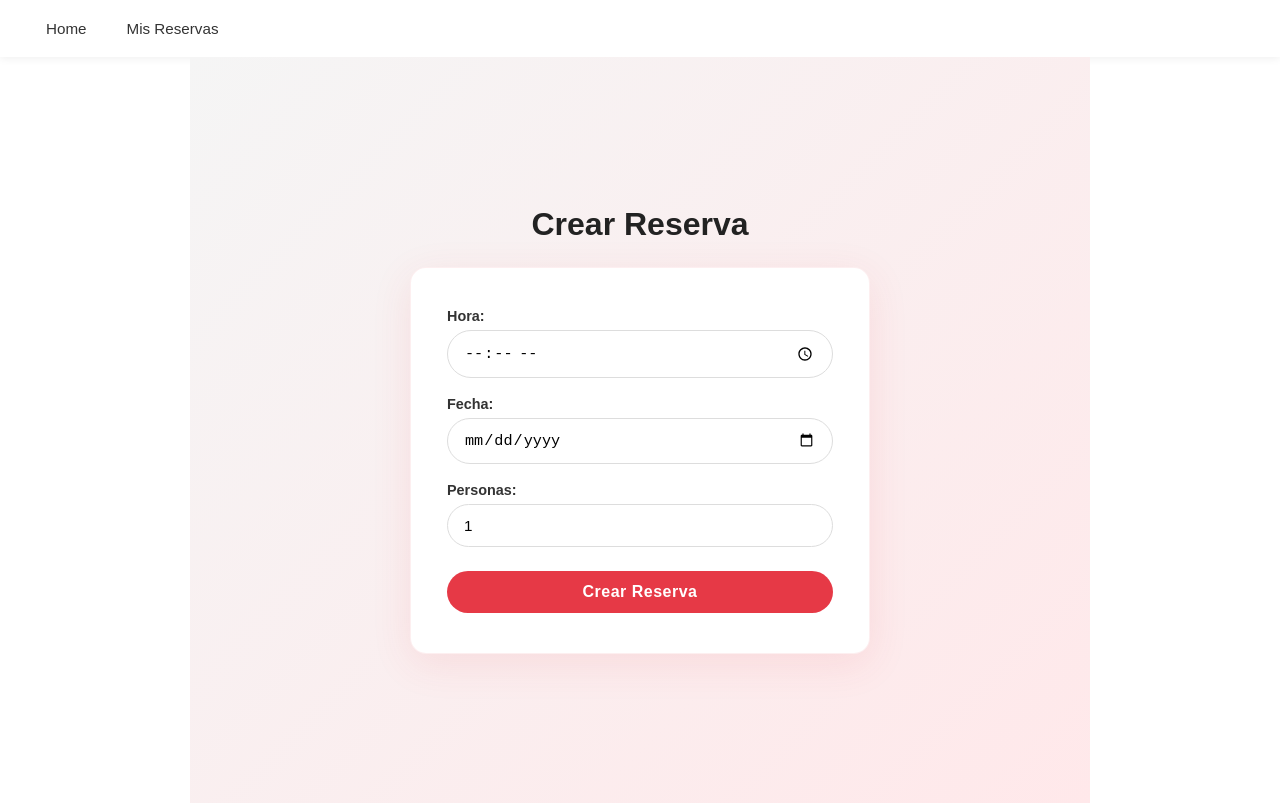
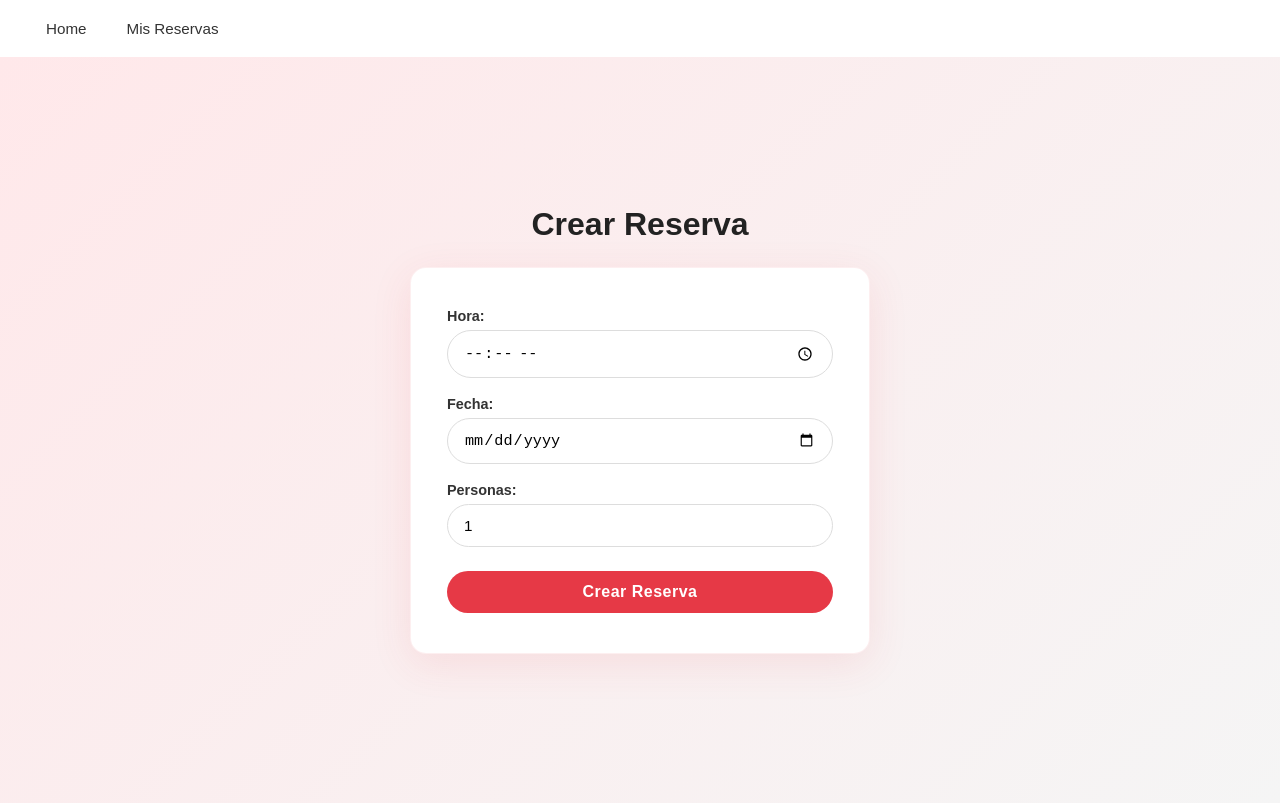
Before and after one commit to Kari-cpu-ui/crm-restaurant-frontend, an Angular app: page /reservas/nueva in a window 1280 px wide. Built offline with nearby package versions, Linux system fonts and the light colour scheme; no server answers.

Commit message:
Arreglando CSS

```diff
--- a/src/app/pages/reservas/reserva-create/reserva-create.css
+++ b/src/app/pages/reservas/reserva-create/reserva-create.css
@@ -1,10 +1,15 @@
+.reserva-create-bg {
+    width: 100%;
+    min-height: calc(100vh - 54px);
+    background: linear-gradient(135deg, #ffe8ea 0%, #f5f5f5 100%);
+}
+
 .reserva-create-page {
     display: flex;
     flex-direction: column;
     align-items: center;
     justify-content: center;
     min-height: calc(100vh - 54px);
-    background: linear-gradient(135deg, #f5f5f5 0%, #ffe8ea 100%);
     padding: 40px 20px;
 }
 
--- a/src/app/pages/reservas/reserva-create/reserva-create.html
+++ b/src/app/pages/reservas/reserva-create/reserva-create.html
@@ -12,6 +12,7 @@
   </div>
 </header>
 
+<section class="reserva-create-bg">
 <section class="reserva-create-page">
   <h2>Crear Reserva</h2>
 
@@ -42,3 +43,4 @@
     </button>
   </div>
 </section>
+</section>
```
